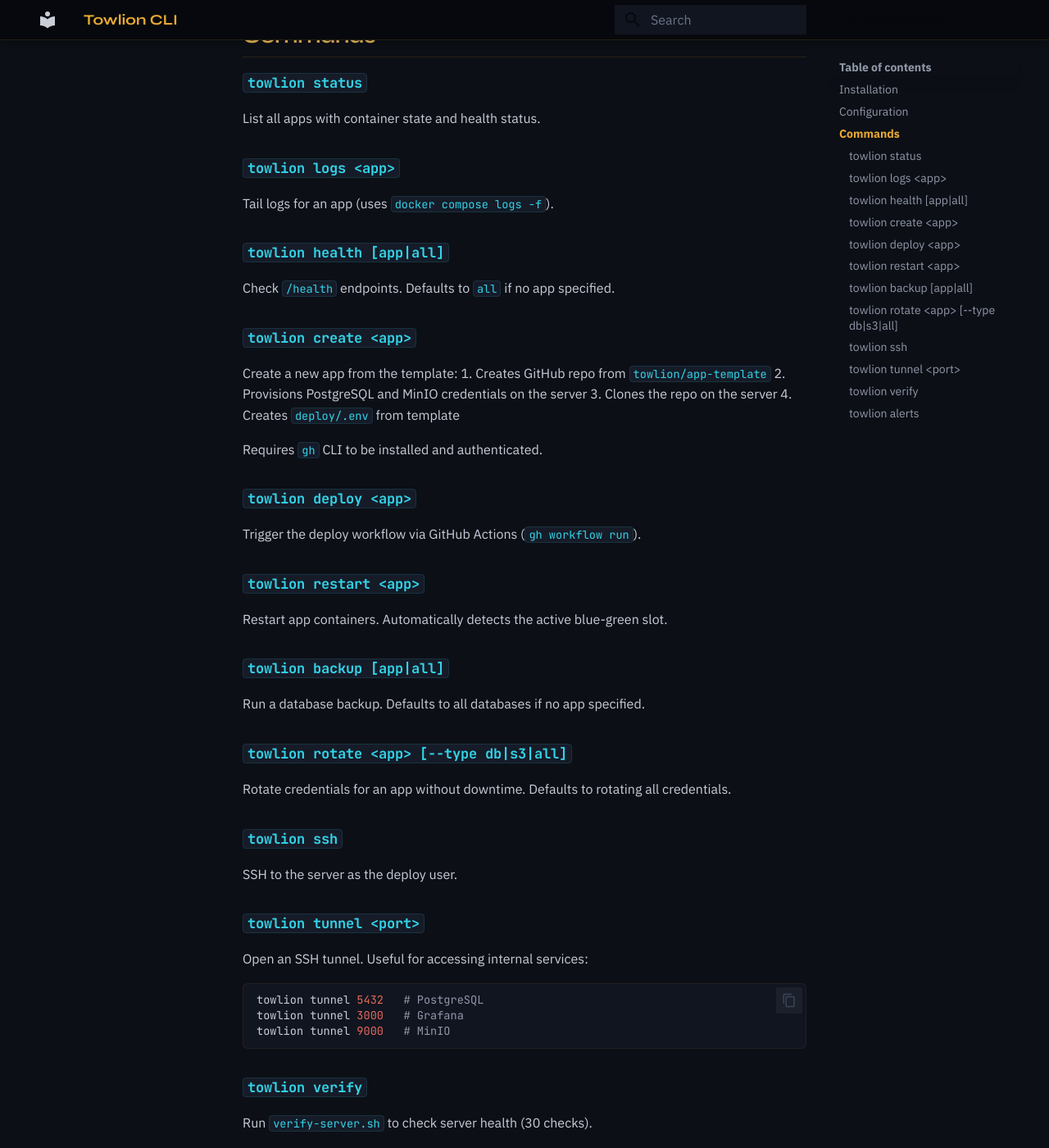
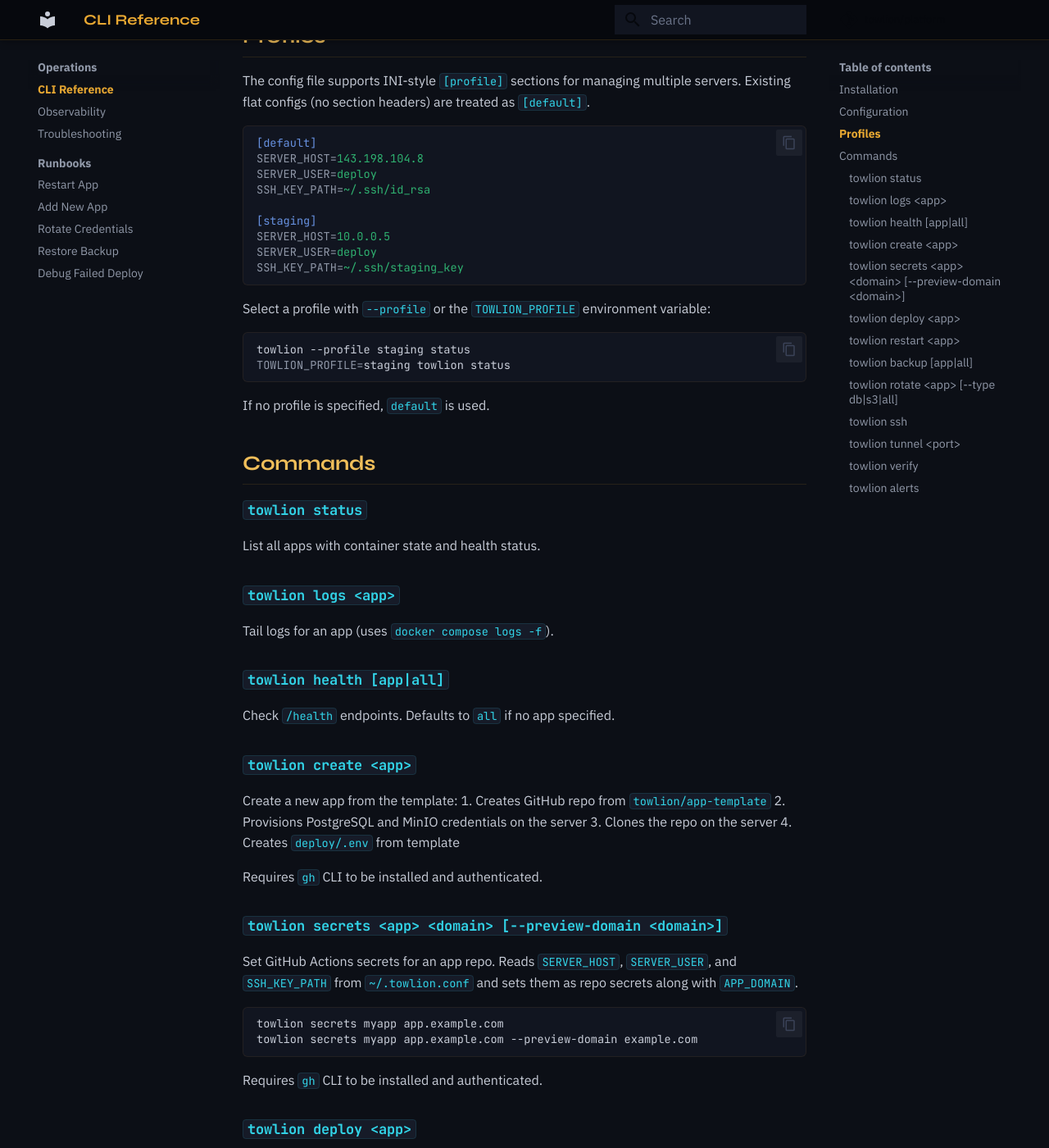
Before and after one commit to towlion/platform, an MkDocs documentation site: the page built from docs/cli.md, in a window 1280 px wide and 1400 px high, scrolled down 695 px. Shown: the whole window at 82% size. Built offline with MkDocs 1.6.1 and Material for MkDocs 9.7.7, drawn with Linux system fonts in a browser that asks for light colours; comment, search, counter and statistics services are not loaded.

Commit message:
docs: add CLI reference to mkdocs nav and tutorial tips
Add CLI Reference to the Operations section of mkdocs.yml nav so it
appears on the docs site. Add CLI shortcut tip admonitions throughout
the tutorial for create, secrets, deploy, health, status, and logs
commands. Include multi-profile support and secrets command in CLI.

Co-Authored-By: Claude Opus 4.6 (1M context) <noreply@anthropic.com>

````diff
--- a/docs/cli.md
+++ b/docs/cli.md
@@ -20,6 +20,31 @@ SERVER_USER=deploy
 SSH_KEY_PATH=~/.ssh/id_rsa
 ```
 
+## Profiles
+
+The config file supports INI-style `[profile]` sections for managing multiple servers. Existing flat configs (no section headers) are treated as `[default]`.
+
+```ini
+[default]
+SERVER_HOST=143.198.104.8
+SERVER_USER=deploy
+SSH_KEY_PATH=~/.ssh/id_rsa
+
+[staging]
+SERVER_HOST=10.0.0.5
+SERVER_USER=deploy
+SSH_KEY_PATH=~/.ssh/staging_key
+```
+
+Select a profile with `--profile` or the `TOWLION_PROFILE` environment variable:
+
+```bash
+towlion --profile staging status
+TOWLION_PROFILE=staging towlion status
+```
+
+If no profile is specified, `default` is used.
+
 ## Commands
 
 ### `towlion status`
@@ -41,6 +66,17 @@ Create a new app from the template:
 2. Provisions PostgreSQL and MinIO credentials on the server
 3. Clones the repo on the server
 4. Creates `deploy/.env` from template
+
+Requires `gh` CLI to be installed and authenticated.
+
+### `towlion secrets <app> <domain> [--preview-domain <domain>]`
+
+Set GitHub Actions secrets for an app repo. Reads `SERVER_HOST`, `SERVER_USER`, and `SSH_KEY_PATH` from `~/.towlion.conf` and sets them as repo secrets along with `APP_DOMAIN`.
+
+```bash
+towlion secrets myapp app.example.com
+towlion secrets myapp app.example.com --preview-domain example.com
+```
 
 Requires `gh` CLI to be installed and authenticated.
 
--- a/mkdocs.yml
+++ b/mkdocs.yml
@@ -45,6 +45,7 @@ nav:
       - Deploy Prompt: deploy-prompt.md
       - Self-Hosted Runners: self-hosted-runners.md
   - Operations:
+      - CLI Reference: cli.md
       - Observability: observability.md
       - Troubleshooting: troubleshooting.md
       - Runbooks:
````
Also changed, not shown: docs/tutorial.md (+31 -0 lines), 1 other file.
